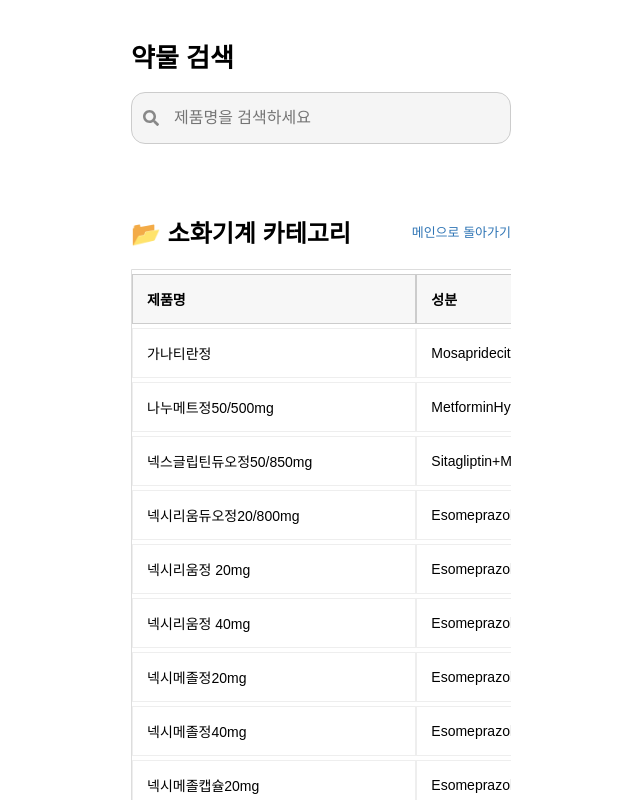
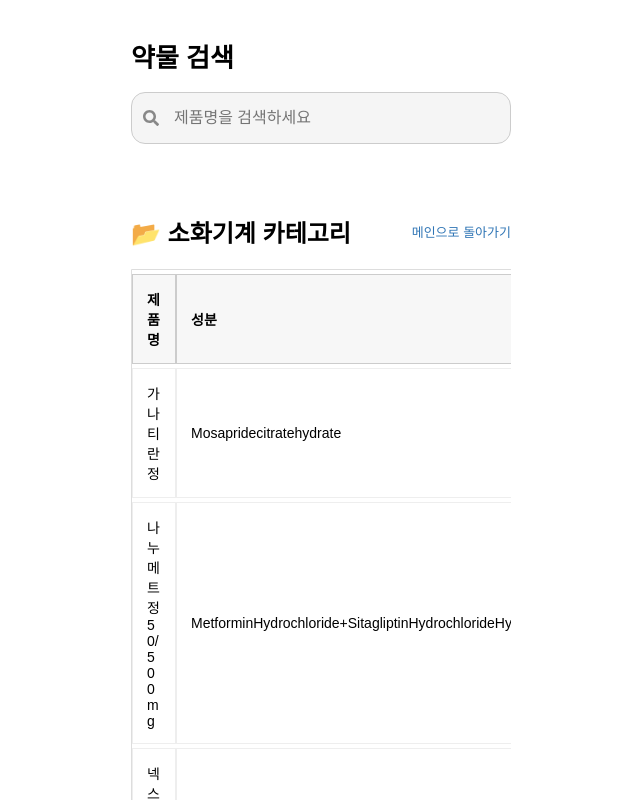
Before and after one commit to dasampharm/dasanpharm, a React (Create React App) app: page / in a window 1280 px wide. Both pictures are taken after a click on the button "소화기계". Shown: the top 800 px of the page, without its empty margins (319-959 px from the left). Built offline with nearby package versions, Linux system fonts and the light colour scheme.

Commit message:
Update App.js

```diff
--- a/src/App.js
+++ b/src/App.js
@@ -107,7 +107,7 @@ function App() {
 
           <h3 style={{ fontSize: "16px", marginBottom: "10px" }}>안내사항</h3>
           <div style={{ backgroundColor: "#f9f9f9", border: "1px solid #ccc", borderRadius: "12px", padding: "20px", fontSize: "13px", lineHeight: "1.7" }}>
-            <p>다산팝에서 거래하는 약물 리스트입니다.</p>
+            <p>다산팜에서 거래하는 약물 리스트입니다.</p>
             <p>제품명 검색 시 동일 성분의 약물이 보여집니다.</p>
             <p>약가는 매일 영업일 10시 경에 업데이트됩니다.</p>
           </div>
@@ -131,7 +131,20 @@ function App() {
             <table style={{ minWidth: "800px", borderCollapse: "separate", borderSpacing: "0 4px", fontSize: "14px", width: "100%", border: "1px solid #ddd" }}>
               <thead>
                 <tr>
-                  {["제품명", "성분", "용량", "제약사", "약가", "요율", "환산액", "품절", "비고"].map((label, i) => (
+                  <th style={{
+                    padding: "14px",
+                    border: "1px solid #ccc",
+                    backgroundColor: "#f7f7f7",
+                    textAlign: "left",
+                    whiteSpace: "normal",
+                    position: "sticky",
+                    left: 0,
+                    background: "#f7f7f7",
+                    zIndex: 2,
+                    maxWidth: "80px",
+                    wordBreak: "break-word"
+                  }}>제품명</th>
+                  {["성분", "용량", "제약사", "약가", "요율", "환산액", "품절", "비고"].map((label, i) => (
                     <th key={i} style={{ padding: "14px", border: "1px solid #ccc", backgroundColor: "#f7f7f7", textAlign: "left", whiteSpace: "nowrap" }}>{label}</th>
                   ))}
                 </tr>
@@ -139,7 +152,17 @@ function App() {
               <tbody>
                 {getFilteredDrugs().map((drug, index) => (
                   <tr key={index}>
-                    <td style={{ padding: "14px", border: "1px solid #eee", whiteSpace: "nowrap" }}>{drug["제품명"]}</td>
+                    <td style={{
+                      padding: "14px",
+                      border: "1px solid #eee",
+                      whiteSpace: "normal",
+                      wordBreak: "break-word",
+                      maxWidth: "80px",
+                      position: "sticky",
+                      left: 0,
+                      background: "#fff",
+                      zIndex: 1
+                    }}>{drug["제품명"]}</td>
                     <td style={{ padding: "14px", border: "1px solid #eee", whiteSpace: "nowrap" }}>{drug["성분"]}</td>
                     <td style={{ padding: "14px", border: "1px solid #eee", whiteSpace: "nowrap" }}>{drug["용량"]}</td>
                     <td style={{ padding: "14px", border: "1px solid #eee", whiteSpace: "nowrap" }}>{drug["제약사"]}</td>
```
